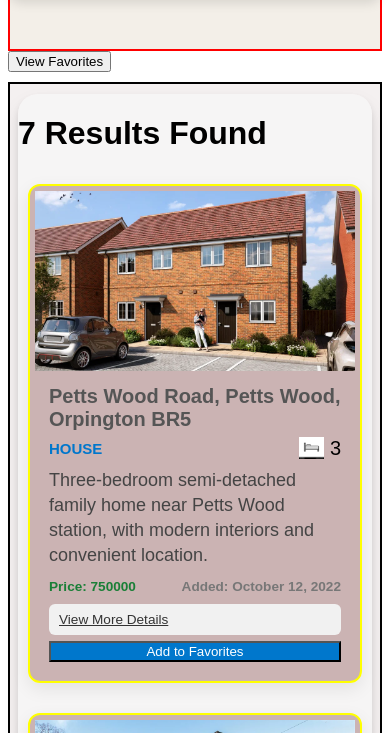
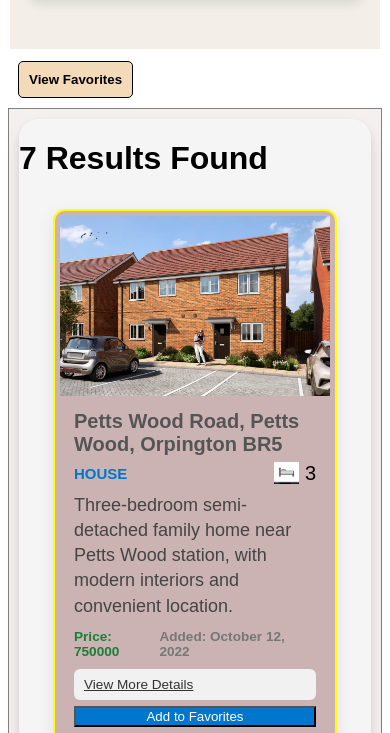
Before and after one commit to WenukaKithnula/React_CW_20242072, a React (Vite) app: page / in a window 390 px wide. Shown: the part 624-1357 px from the top of the page. Built offline with nearby package versions, Linux system fonts and the light colour scheme.

Commit message:
cleaned up the display css and made media query chnages for the card

```diff
--- a/public/data/properties.json
+++ b/public/data/properties.json
@@ -81,7 +81,7 @@
       "description": "Elegant five-bedroom family home with spacious reception rooms, a fitted kitchen with modern appliances, a study, and a landscaped rear garden. Includes a garage and off-street parking. The master bedroom benefits from an en-suite bathroom and walk-in closet, while additional bedrooms are bright and generously sized. Ideal for families seeking a comfortable, stylish home close to schools, parks, and local amenities. The property features high-quality finishes, double glazing, and central heating throughout.",
       "shortDescription": "Five-bedroom family home with study, landscaped garden, and garage near top schools.",
        "location": "Kingsway, Orpington, Kent BR5 ",
-      "images": ["/images/prop5/prop5-p1.png","/images/prop5/prop5-p2.png","/images/prop5/prop5-p3.png","/images/prop5/prop5-p4.png","/images/prop5/prop5-p5.png","/images/prop5/pro5-p6.png","/images/prop5/prop5-p7.png"],
+      "images": ["/images/prop5/prop5-p1.png","/images/prop5/prop5-p2.png","/images/prop5/prop5-p3.png","/images/prop5/prop5-p4.png","/images/prop5/prop5-p5.png","/images/prop5/prop5-p6.png","/images/prop5/prop5-p7.png"],
       "url": "properties/prop5.html",
       "added": {
         "month": "June",
--- a/src/Components/DisplayProp.css
+++ b/src/Components/DisplayProp.css
@@ -4,7 +4,7 @@
   font-family: Arial, Helvetica, sans-serif;
   gap: 30px;
   padding: 10px;
-  border: 2px solid black;
+  border: 1px solid gray;
   background-color: rgb(244, 240, 240);
   align-items: flex-start; /* align left and right top edges */
 }
@@ -14,16 +14,13 @@
   flex: 4; /* take most horizontal space */
   border-radius: 20px;
   background-color: rgba(250, 250, 250, 0.537);
-  box-shadow:
-  0 4px 6px rgba(0, 0, 0, 0.1),
-  0 10px 20px rgba(0, 0, 0, 0.08);
+  box-shadow: 0 4px 6px rgba(0, 0, 0, 0.1), 0 10px 20px rgba(0, 0, 0, 0.08);
 }
 
 .filtered-property {
   display: flex;
   flex-wrap: wrap;
   gap: 10px;
-
 
   justify-content: space-evenly;
 }
@@ -38,7 +35,6 @@
   flex: 1;
   position: sticky;
   top: 2px;
-
 }
 
 /* Favorites section */
@@ -52,11 +48,8 @@
   min-width: 250px;
   margin-top: 20px;
   background-color: rgba(243, 247, 241, 0.342);
-   box-shadow:
-  0 4px 6px rgba(0, 0, 0, 0.1),
-  0 10px 20px rgba(0, 0, 0, 0.08);
+  box-shadow: 0 4px 6px rgba(0, 0, 0, 0.1), 0 10px 20px rgba(0, 0, 0, 0.08);
   border-radius: 6px;
-
 }
 
 /* Drag/remove box */
@@ -85,6 +78,13 @@
 .view-fav-btn {
   display: none;
 }
+.clear-btn {
+  margin: 10px;
+  padding: 10px;
+  border-radius: 5px;
+  font-weight: bold;
+  background-color: rgb(243, 218, 185);
+}
 
 /* ------------------ MOBILE ------------------ */
 @media (max-width: 770px) {
@@ -95,12 +95,15 @@
 
   .view-fav-btn {
     display: block;
-    margin-bottom: 10px;
+    margin: 10px;
+    padding: 10px;
+    border-radius: 5px;
+    border: 1px solid;
+
+    font-weight: bold;
+    background-color: rgb(243, 218, 185);
   }
-  .right-side{
+  .right-side {
     width: 100%;
   }
-
-
-
 }
--- a/src/Components/DisplayProp.jsx
+++ b/src/Components/DisplayProp.jsx
@@ -89,7 +89,7 @@ function DisplayProp({
                 No favorite properties yet <br /> drag property card to add
               </p>
             ) : (
-              <button onClick={clearFavorites}>Clear favorites</button>
+              <button onClick={clearFavorites} className="clear-btn">Clear favorites</button>
             )}
 
             {favoriteProperties.map((property) => (
--- a/src/Components/PropCard.css
+++ b/src/Components/PropCard.css
@@ -1,7 +1,7 @@
 /* Card container */
 .card {
   width: 320px;
-  min-height: 440px;
+  min-height: 300px;
   background: #59060646;
   border-radius: 12px;
   overflow: hidden;
@@ -15,7 +15,7 @@
 }
 
 .card:hover {
-  transform: translateY(-4px);
+  transform: scale(1.04);
   box-shadow: 0 10px 24px rgba(0, 0, 0, 0.15);
 }
 
@@ -135,3 +135,8 @@
 .add-to-fav-btn:hover {
   background: #005fa3;
 }
+@media(max-width:400px){
+  .card{
+    width: 270px;
+  }
+}
--- a/src/Components/SearchForm.css
+++ b/src/Components/SearchForm.css
@@ -1,6 +1,6 @@
 /* Main Form Wrapper */
 .Main-form {
-  border: 2px solid red;
+  border: 2px solid rgb(255, 255, 255);
   font-family: Arial, Helvetica, sans-serif;
   background-color: #f3efe8;
 
@@ -195,6 +195,6 @@ label {
     width: 100%;
   }
   .search-container{
-    width: 100%;
+    width: 90%;
   }
 }
```
